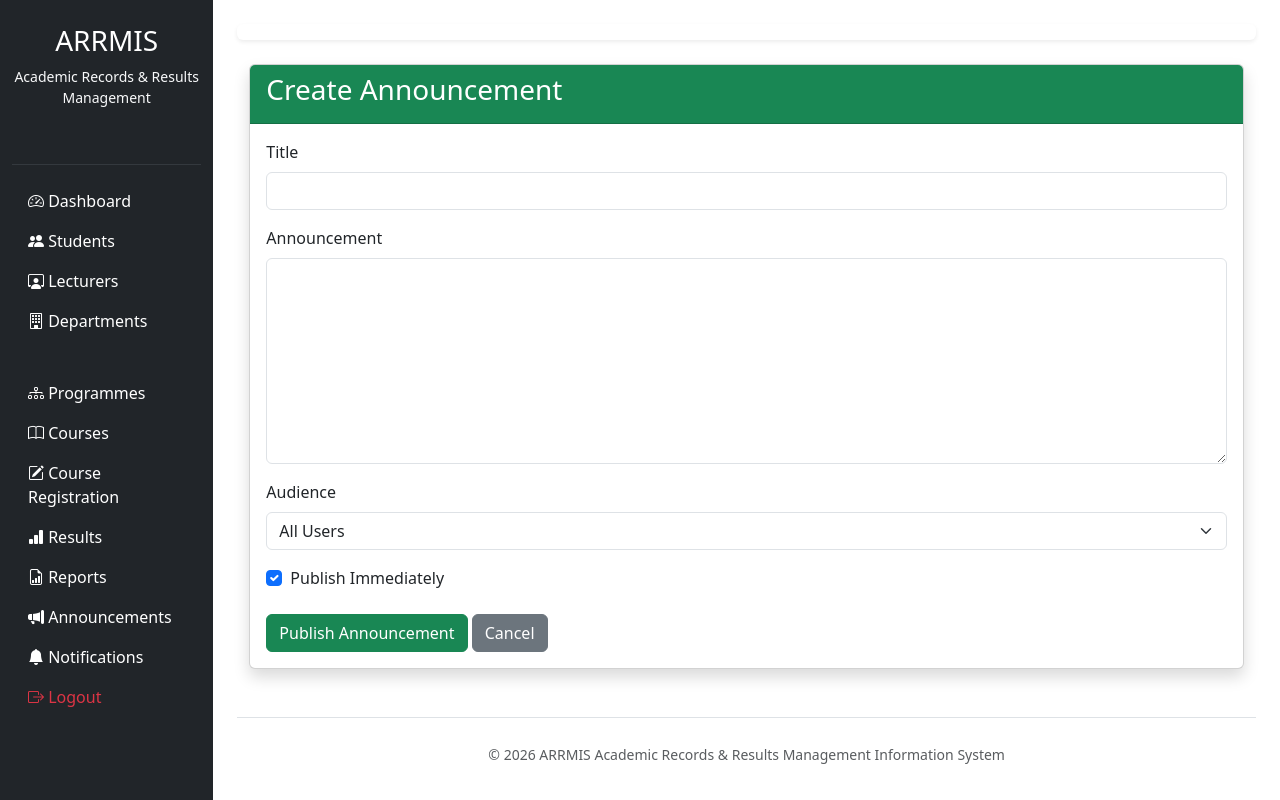
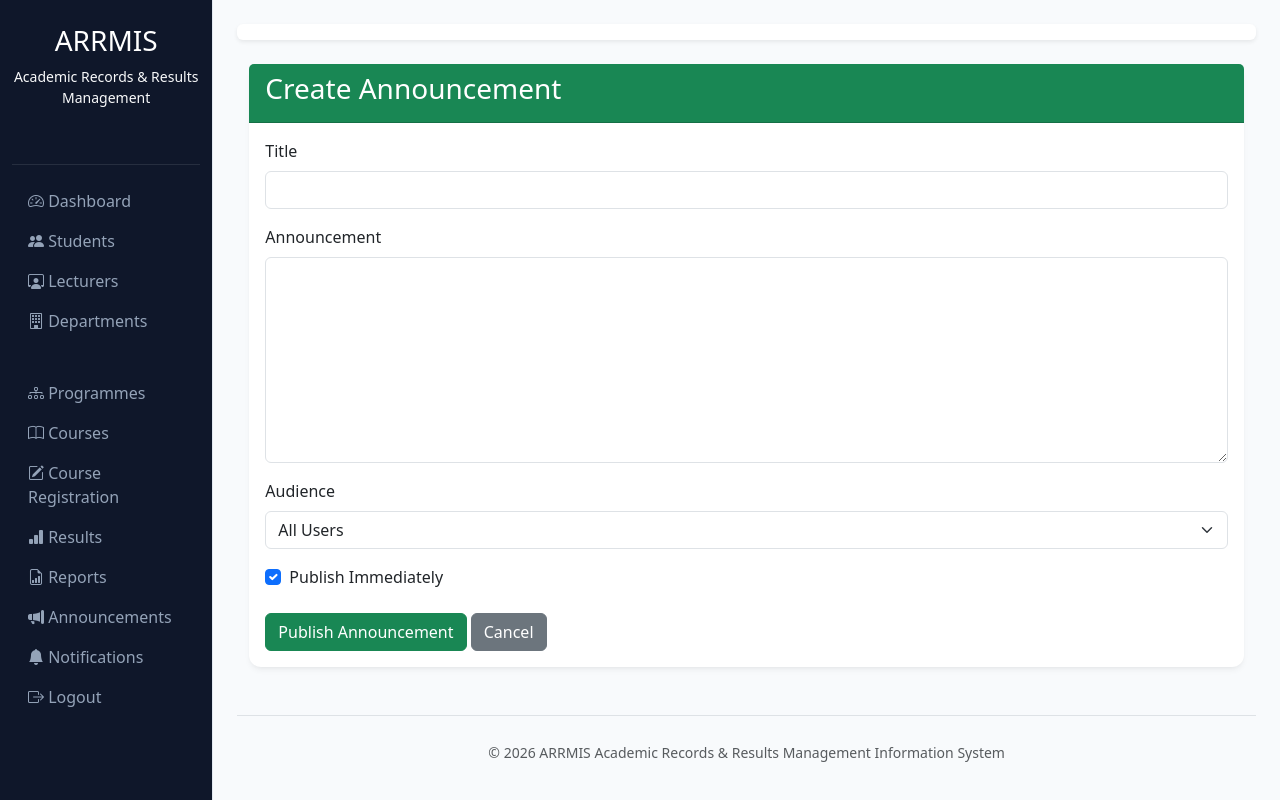
Before and after one commit to billionairem881-boop/ARRMIS, a Flask app: page /add_announcement in a window 1280 px wide. Run offline with Flask 3, Linux system fonts and the light colour scheme; a user stored in the database is signed in.

Commit message:
Update layout dashboard dashboard visual styling theme variables

```diff
--- a/templates/base.html
+++ b/templates/base.html
@@ -36,6 +36,52 @@
         rel="stylesheet"
         href="{{ url_for('static', filename='css/style.css') }}">
 
+<style>
+/* ARRMIS Professional Color Palette Theme overrides */
+body {
+    background-color: #f8fafc !important; /* Soft light gray background */
+    color: #1e293b !important; /* Charcoal dark gray text instead of raw black */
+}
+
+/* Sidebar Styling: Elegant Slate/Navy Blue */
+.sidebar, [class*="sidebar"] {
+    background-color: #0f172a !important; /* Dark Slate Blue navy tint */
+    border-right: 1px solid #e2e8f0 !important;
+}
+
+.sidebar a, [class*="sidebar"] a {
+    color: #94a3b8 !important; /* Soft gray links */
+    transition: all 0.2s ease-in-out;
+}
+
+.sidebar a:hover, [class*="sidebar"] a:hover {
+    color: #38bdf8 !important; /* Premium Sky Blue highlight on hover */
+    background-color: #1e293b !important;
+    border-radius: 6px;
+}
+
+/* Primary buttons and headers */
+.bg-primary, .btn-primary {
+    background-color: #4f46e5 !important; /* Deep Indigo instead of raw primary blue */
+    border-color: #4f46e5 !important;
+}
+
+/* Dashboard Summary Card Badges */
+.card {
+    border: none !important;
+    box-shadow: 0 4px 6px -1px rgb(0 0 0 / 0.05), 0 2px 4px -2px rgb(0 0 0 / 0.05) !important;
+    border-radius: 12px !important;
+    background-color: #ffffff !important;
+}
+
+/* Three lines navigation toggle box styling */
+.navbar-toggler, button[class*="toggler"] {
+    border: 1px solid #cbd5e1 !important;
+    background-color: #f1f5f9 !important;
+    color: #475569 !important;
+    border-radius: 8px !important;
+}
+</style>
 </head>
 
 <body>
```
